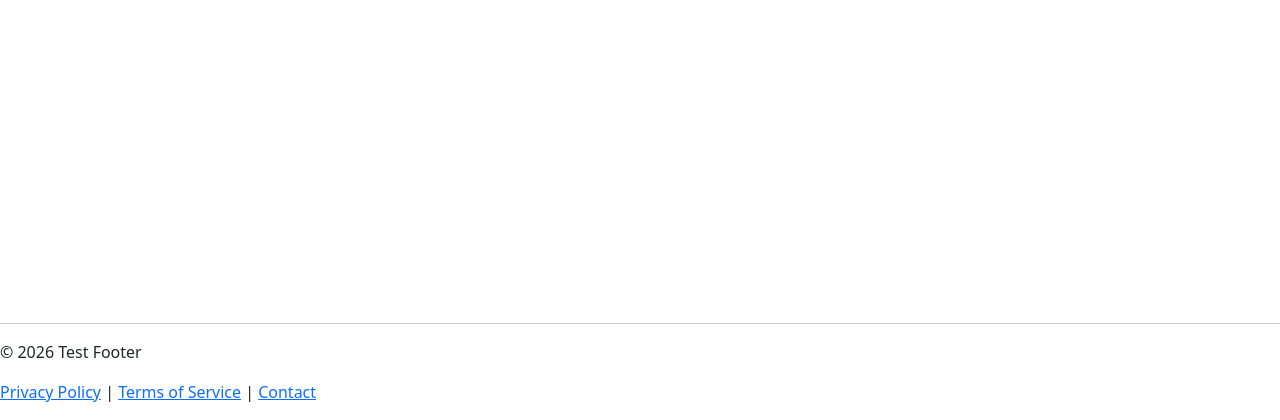
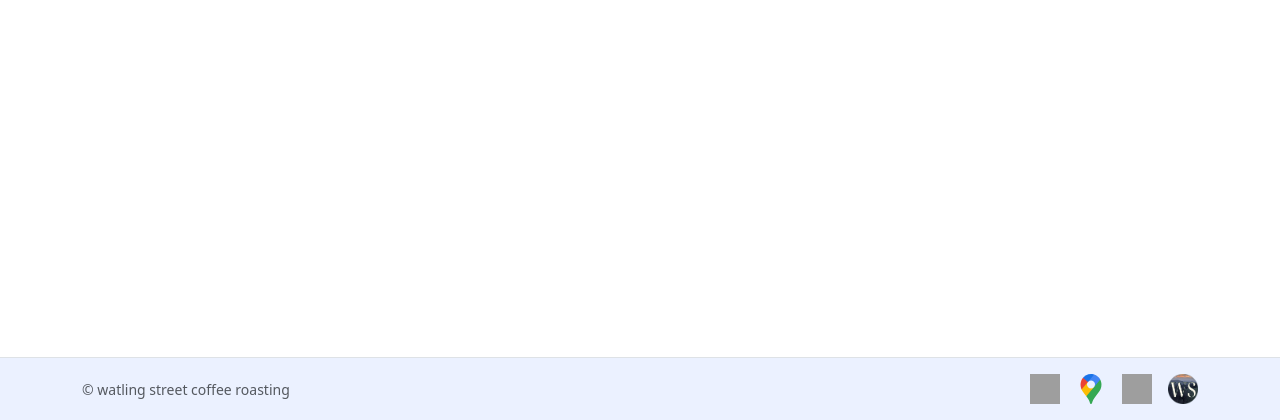
Before and after one commit to fjye1/WatlingStreet, a Flask app: template templates/base/base.html in a window 1280 px wide. Shown: the part 380-800 px from the top of the page. Run offline with Flask 3, Linux system fonts and the light colour scheme; the template is opened without the code that fills it, so the values that code supplies are empty; grey boxes are pictures that could not be loaded.

Commit message:
update website for basic functionality. add font, hero image and flavicon

```diff
--- a/run.py
+++ b/run.py
@@ -3,4 +3,4 @@
 app = create_app()
 
 if __name__ == "__main__":
-    app.run(debug=False)
+    app.run(debug=True)
--- a/static/css/base.css
+++ b/static/css/base.css
@@ -0,0 +1,13 @@
+@font-face {
+  font-family: "Noto";
+  src: url("/static/fonts/NotoSerifDisplay_ExtraCondensed-Medium.ttf") format("truetype");
+  font-weight: normal;
+  font-style: normal;
+}
+
+ffefe0
+
+body {
+  background-color: #ffefe0;
+  font-family: 'Noto', sans-serif;
+}
--- a/templates/base/base.html
+++ b/templates/base/base.html
@@ -7,7 +7,7 @@
     <title>{% block title %}Watling Street{% endblock %}</title>
 
     <link rel="icon" type="image/svg+xml"
-          href="{{ url_for('static', filename='images/Choc_flav.svg') }}"/>
+          href="{{ url_for('static', filename='images/WS.png') }}"/>
 
     <!-- Open Graph -->
     <meta property="og:title" content="Watling Street Coffee"/>
--- a/templates/partials/_footer.html
+++ b/templates/partials/_footer.html
@@ -1,9 +1,57 @@
-<footer>
-    <hr>
-    <p>&copy; 2026 Test Footer</p>
-    <p>
-        <a href="/privacy">Privacy Policy</a> |
-        <a href="/terms">Terms of Service</a> |
-        <a href="/contact">Contact</a>
-    </p>
+
+
+<script src="https://cdn.jsdelivr.net/npm/bootstrap@5.3.3/dist/js/bootstrap.bundle.min.js"></script>
+<style>
+    .simple-bg-footer {
+      background-color: #ebf1ff; /* Light gray - change this to any color you want */
+    }
+</style>
+
+<footer class="simple-bg-footer py-3 border-top">
+    <div class="container d-flex flex-wrap justify-content-between align-items-center">
+
+        <div class="col-md-4 d-flex align-items-center">
+      <span class="mb-3 mb-md-0 text-body-secondary small">
+        © <span id="year"></span> watling street coffee roasting
+      </span>
+        </div>
+
+        <ul class="nav col-md-4 justify-content-end list-unstyled d-flex">
+            <li class="ms-3">
+                <a class="text-body-secondary" href="https://www.instagram.com/idlehands_massage">
+
+                    <img src="{{ url_for('static', filename='images/instagram-colour.svg') }}"
+                         alt="Instagram"
+                         width="30"
+                         height="30"
+                         class="product-img">
+                </a>
+            </li>
+
+            <li class="ms-3">
+                <a class="text-body-secondary" href="https://maps.app.goo.gl/J11wz91qxAyCEiuC7">
+
+                    <img src="{{ url_for('static', filename='images/google-map-colour.svg') }}" width="30" height="30" class="product-img"/>
+                </a>
+            </li>
+
+            <li class="ms-3">
+                <a class="text-body-secondary"
+                   href="https://www.fresha.com/book-now/idle-hands-massage-therapy-b85279f0/all-offer?share=true&pId=2722338">
+                    <img src="/images/Fresha_logo_copy.png" width="30" height="30" class="product-img"/>
+                </a>
+            </li>
+
+
+            <li class="ms-3">
+                <a class="text-body-secondary" href="/">
+                    <img src="{{ url_for('static', filename='images/WS.png') }}" width="30" height="30" class="product-img"/>
+
+                </a>
+            </li>
+
+
+        </ul>
+
+    </div>
 </footer>
```
Also changed, not shown: static/css/pages/home.css (+6 -3 lines), templates/home/index.html (+16 -13 lines), static/fonts/NotoSerifDisplay_ExtraCondensed-Medium.ttf (added), static/images/Choc_flav.svg (deleted), static/images/Logo_SVG.svg (deleted), static/images/WS.png (added), static/images/back_image.webp (deleted), static/images/google-map-colour.svg (added), static/images/instagram-colour.svg (added), static/images/path_jan.jpg (added), 1 other file.
